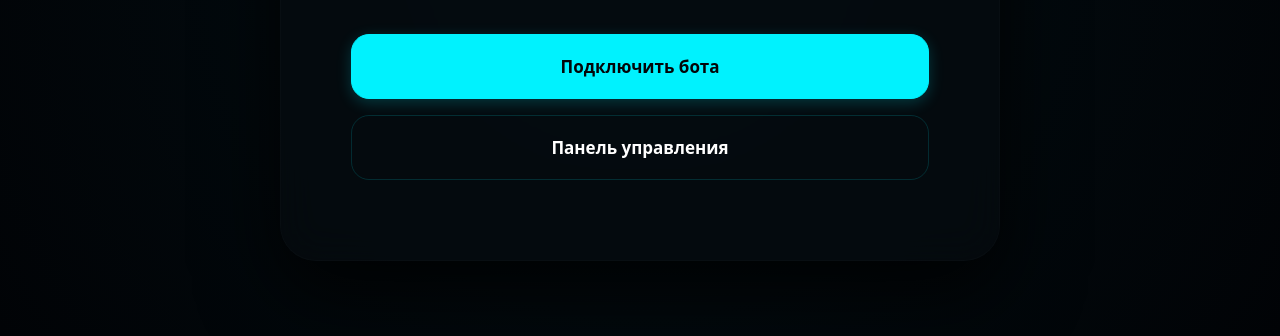
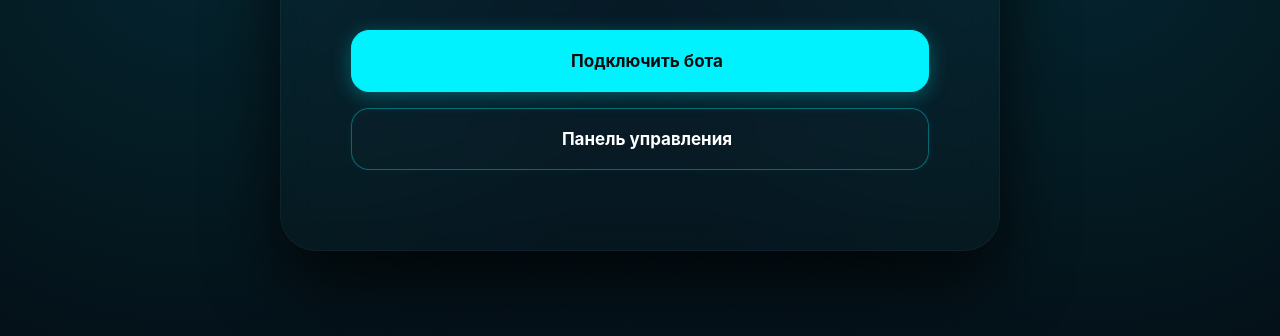
Before and after one commit to oneway4mo/4moder-site, a plain HTML site: page index.html in a window 1280 px wide. Shown: the part 464-800 px from the top of the page. Drawn offline with Linux system fonts and the light colour scheme.

Commit message:
Update index.html

```diff
--- a/index.html
+++ b/index.html
@@ -12,16 +12,44 @@
         }
 
         body {
-            /* Углубленный, более тёмный бирюзово-синий радиальный градиент */
-            background: radial-gradient(circle at center, #030f14 0%, #010306 100%);
-            color: #ffffff;
-            font-family: system-ui, -apple-system, BlinkMacSystemFont, 'Segoe UI', Roboto, Oxygen, Ubuntu, Cantarell, sans-serif;
+            background: #05070a;
+            color: #f5f5f7;
+            font-family: 'Inter', 'Segoe UI', Helvetica, Arial, sans-serif;
             display: flex;
             justify-content: center;
             align-items: center;
             overflow: hidden;
             box-sizing: border-box;
             position: relative;
+        }
+
+        /* Свечения по бокам, отодвинуты дальше к краям экрана.
+           Оба на одной высоте — полная симметрия. */
+        body::before,
+        body::after {
+            content: '';
+            position: fixed;
+            inset: 0;
+            pointer-events: none;
+            z-index: 0;
+        }
+
+        body::before {
+            background: radial-gradient(
+                circle at 15% 50%,
+                rgba(0, 180, 220, 0.18) 0%,
+                rgba(0, 120, 180, 0.08) 40%,
+                rgba(0, 0, 0, 0) 75%
+            );
+        }
+
+        body::after {
+            background: radial-gradient(
+                circle at 85% 50%,
+                rgba(0, 180, 220, 0.18) 0%,
+                rgba(0, 120, 180, 0.08) 40%,
+                rgba(0, 0, 0, 0) 75%
+            );
         }
 
         .main-card {
@@ -31,20 +59,18 @@
             max-width: 720px;
             width: 90%;
             padding: 80px 70px;
-            /* Более глубокий и тёмный тон карточки, чтобы добавить строгости */
-            background: rgba(6, 11, 15, 0.75);
-            border: 1px solid rgba(255, 255, 255, 0.015);
+            background: rgba(255, 255, 255, 0.01);
+            border: 1px solid rgba(255, 255, 255, 0.04);
             border-radius: 36px;
-            backdrop-filter: blur(20px);
-            -webkit-backdrop-filter: blur(20px);
-            box-shadow: 0 30px 80px rgba(0, 0, 0, 0.85);
+            backdrop-filter: blur(15px);
+            box-shadow: 0 30px 70px rgba(0, 0, 0, 0.75);
             box-sizing: border-box;
         }
 
         @keyframes neonPulse {
-            0%   { box-shadow: 0 0 20px rgba(0, 242, 254, 0.25); border-color: #00f2fe; }
-            50%  { box-shadow: 0 0 35px rgba(0, 242, 254, 0.5); border-color: #00e5ff; }
-            100% { box-shadow: 0 0 20px rgba(0, 242, 254, 0.25); border-color: #00f2fe; }
+            0%   { box-shadow: 0 0 20px rgba(0, 242, 254, 0.3); border-color: #00f2fe; }
+            50%  { box-shadow: 0 0 35px rgba(0, 242, 254, 0.6); border-color: #00e5ff; }
+            100% { box-shadow: 0 0 20px rgba(0, 242, 254, 0.3); border-color: #00f2fe; }
         }
 
         .avatar {
@@ -64,7 +90,7 @@
             font-size: 58px;
             margin: 0 0 14px 0;
             font-weight: 800;
-            text-shadow: 0 0 20px rgba(0, 242, 254, 0.25);
+            text-shadow: 0 0 20px rgba(0, 242, 254, 0.3);
             letter-spacing: -1px;
         }
 
@@ -87,6 +113,7 @@
             display: flex;
             align-items: center;
             justify-content: center;
+            gap: 14px;
             padding: 20px;
             border-radius: 18px;
             font-size: 17px;
@@ -98,32 +125,33 @@
         }
 
         .btn-neon {
-            color: #030508;
+            color: #0b0c10;
             background: #00f2fe;
             border: 1px solid #00f2fe;
-            box-shadow: 0 4px 15px rgba(0, 242, 254, 0.2);
+            box-shadow: 0 4px 20px rgba(0, 242, 254, 0.3);
         }
 
         .btn-neon:hover {
             transform: translateY(-3px);
             background: #ffffff;
             border-color: #ffffff;
-            color: #030508;
-            box-shadow: 0 12px 35px rgba(0, 242, 254, 0.5);
+            color: #0b0c10;
+            box-shadow: 0 12px 35px rgba(0, 242, 254, 0.6);
         }
 
         .btn-outline {
             color: #ffffff;
-            background: transparent;
-            /* Слегка приглушенная рамка для идеального баланса */
-            border: 1px solid rgba(0, 242, 254, 0.15);
+            background: rgba(255, 255, 255, 0.01);
+            border: 1px solid rgba(0, 242, 254, 0.35);
+            box-shadow: 0 0 10px rgba(0, 242, 254, 0.05);
         }
 
         .btn-outline:hover {
             transform: translateY(-3px);
-            background: rgba(0, 242, 254, 0.02);
+            background: rgba(0, 242, 254, 0.03);
             border-color: #00f2fe;
-            box-shadow: 0 6px 20px rgba(0, 242, 254, 0.2);
+            color: #00f2fe;
+            box-shadow: 0 6px 20px rgba(0, 242, 254, 0.25);
         }
 
         @media (max-width: 600px) {
@@ -167,8 +195,8 @@
         <p class="description">oneway4mo prime 😈</p>
 
         <div class="links-container">
-            <a href="#" class="btn btn-neon">Подключить бота</a>
-            <a href="#" class="btn btn-outline">Панель управления</a>
+            <a href="#" class="btn btn-neon"><i class="fa-brands fa-twitch"></i> Подключить бота</a>
+            <a href="#" class="btn btn-outline"><i class="fa-solid fa-chart-simple"></i> Панель управления</a>
         </div>
     </div>
 
```
